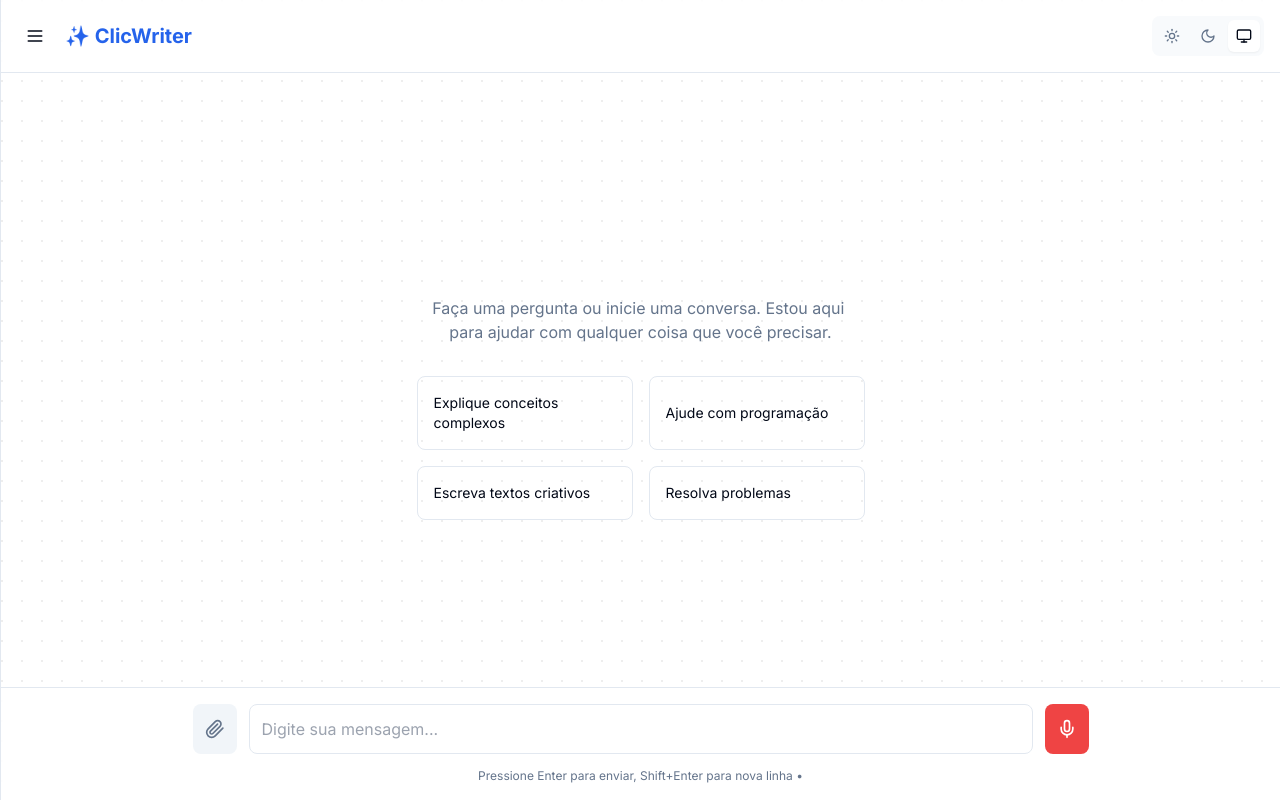
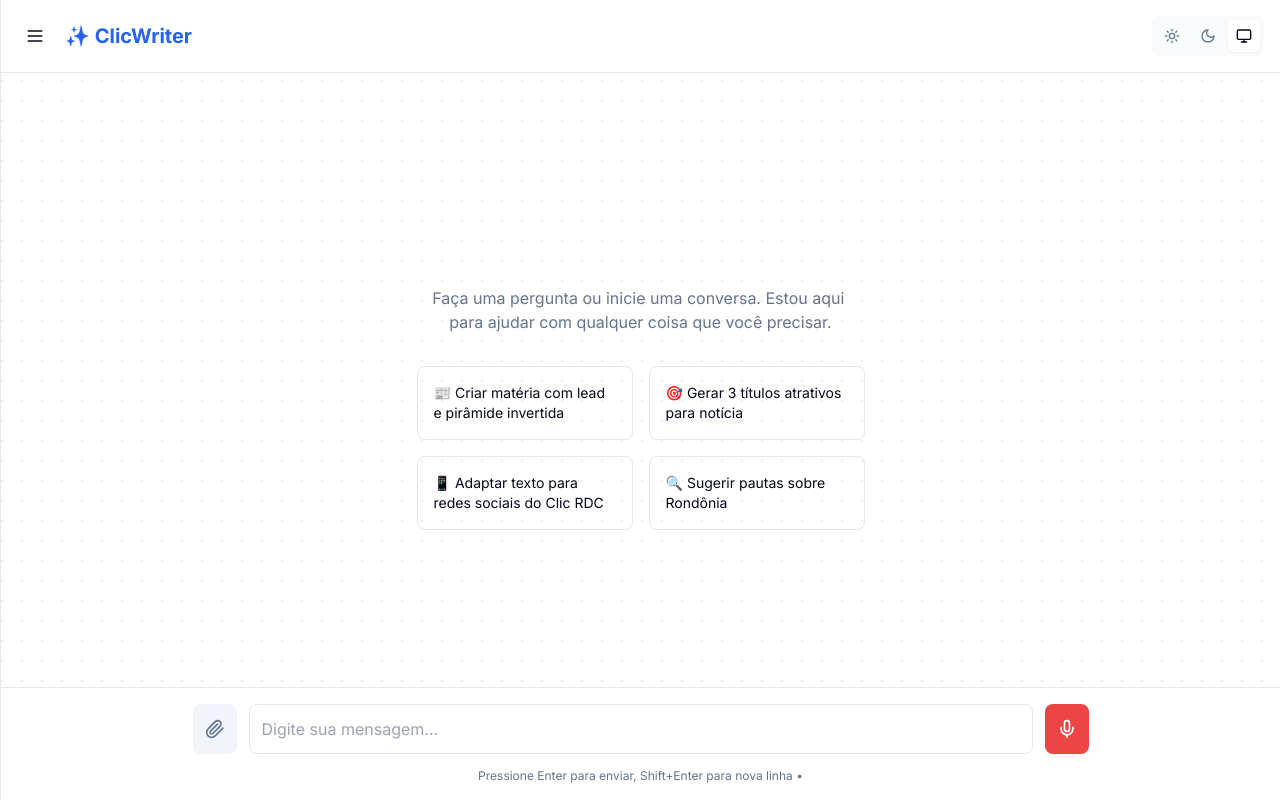
Before and after one commit to makiprodan/ClicWriter, a Next.js app: page / in a window 1280 px wide. Built offline with nearby package versions, Linux system fonts and the light colour scheme.

Commit message:
Especializa sugestões para jornalismo: Adiciona prompts específicos para Clic RDC

```diff
--- a/components/chat-interface.tsx
+++ b/components/chat-interface.tsx
@@ -865,10 +865,10 @@ npm install react-markdown
                 </TextAnimate>
                 <div className="grid grid-cols-1 md:grid-cols-2 gap-4">
                   {[
-                    "Explique conceitos complexos",
-                    "Ajude com programação",
-                    "Escreva textos criativos",
-                    "Resolva problemas"
+                    "📰 Criar matéria com lead e pirâmide invertida",
+                    "🎯 Gerar 3 títulos atrativos para notícia",
+                    "📱 Adaptar texto para redes sociais do Clic RDC",
+                    "🔍 Sugerir pautas sobre Rondônia"
                   ].map((suggestion, index) => (
                     <button
                       key={index}
```
